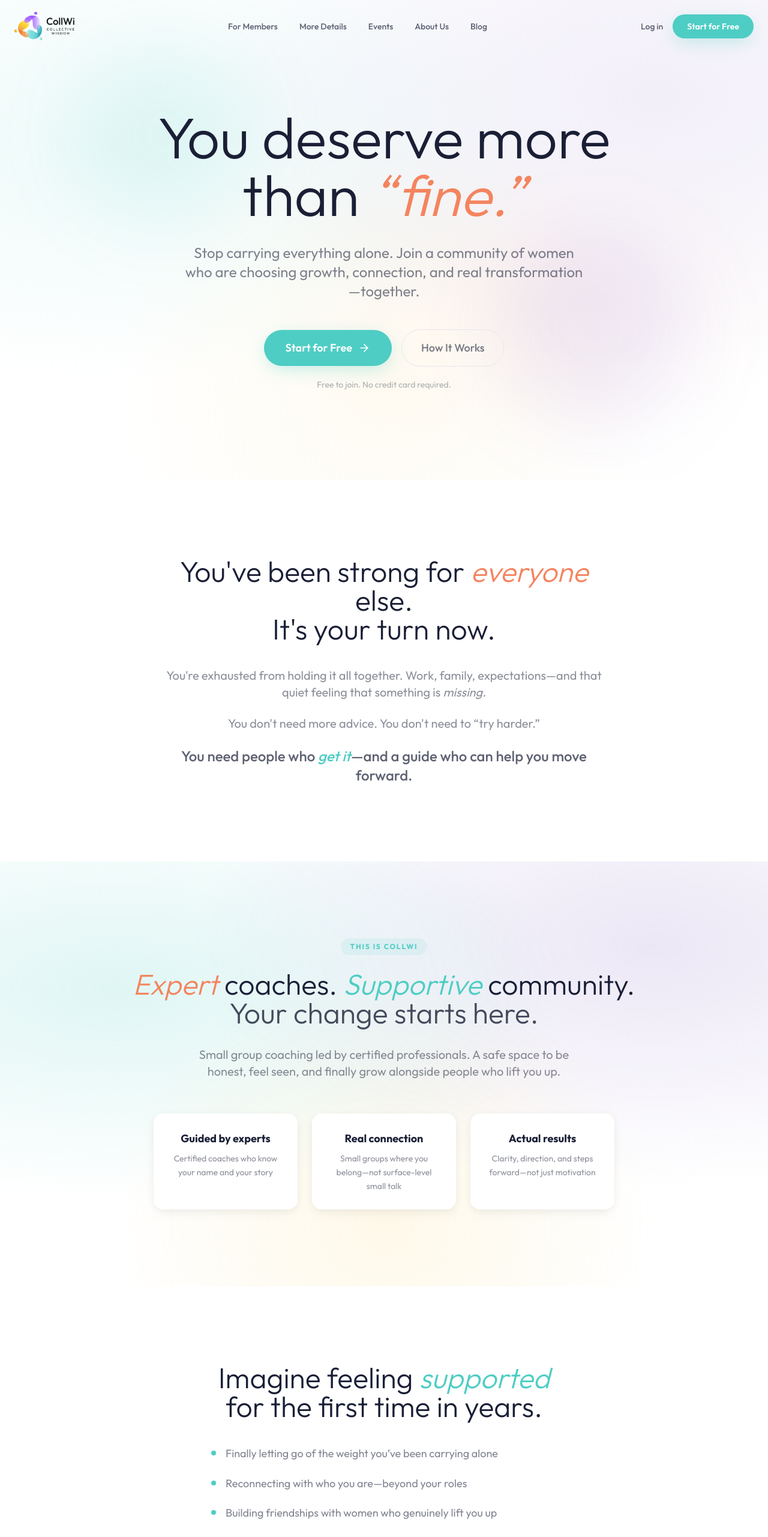
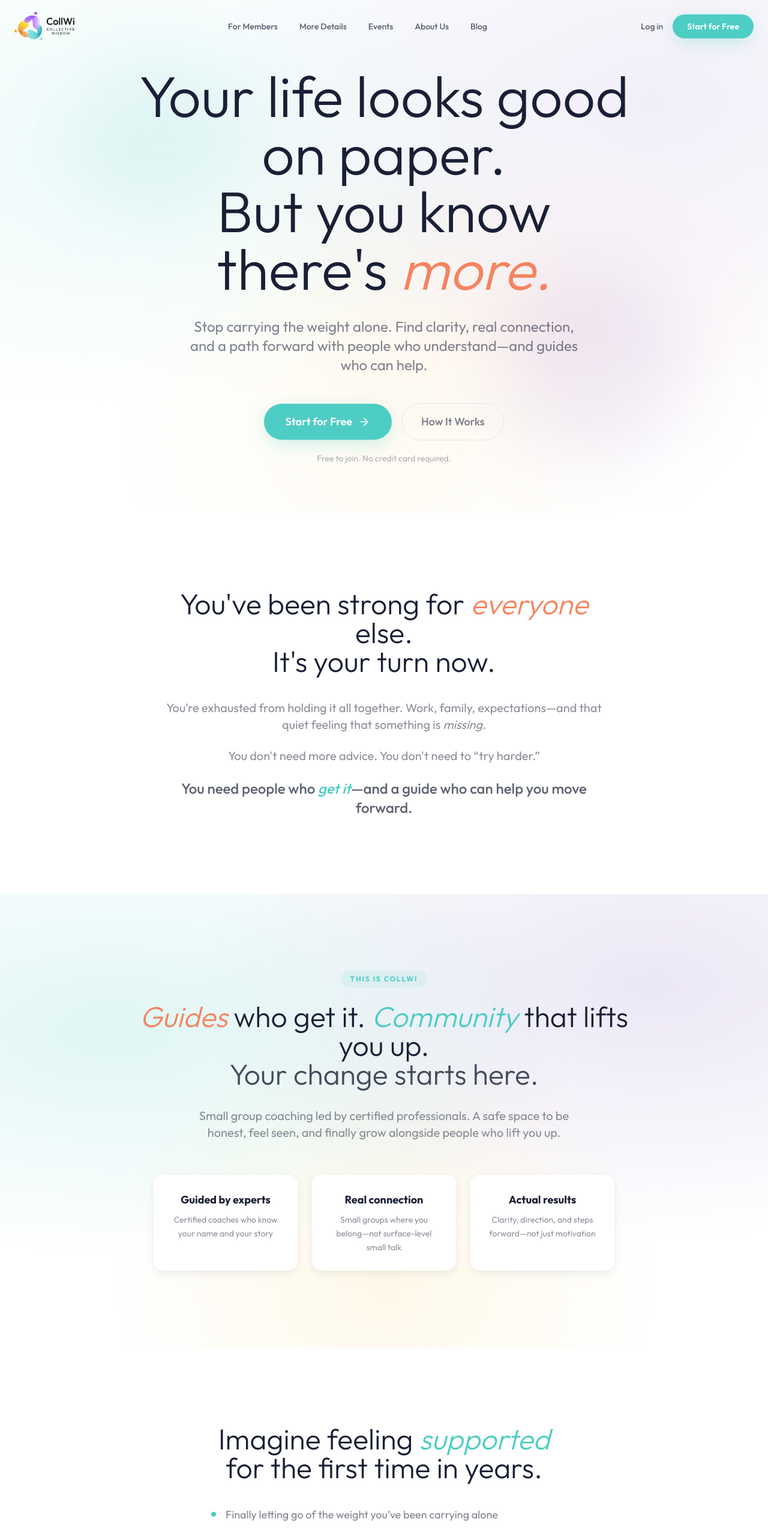
Before and after one commit to gaiaCollwi/collwi-landing, a Next.js app: page / in a window 1280 px wide. Shown: the top 2562 px of the page at 60% size. Built offline with nearby package versions, Linux system fonts and the light colour scheme.

Commit message:
Update main landing: new headline, gender-neutral language, warmer tone

```diff
--- a/app/page.js
+++ b/app/page.js
@@ -15,16 +15,15 @@ export default function HomePage() {
         <div className="relative z-10 max-w-4xl mx-auto px-6 text-center pt-28 pb-20">
           <FadeIn delay={0.15}>
             <h1 className="text-5xl sm:text-6xl md:text-7xl lg:text-8xl font-sans font-light leading-[1.05] mb-8">
-              You deserve more
+              Your life looks good on paper.
               <br />
-              than <em className="text-brand-coral italic">&ldquo;fine.&rdquo;</em>
+              But you know there&apos;s <em className="text-brand-coral italic">more.</em>
             </h1>
           </FadeIn>
 
           <FadeIn delay={0.35}>
             <p className="text-xl md:text-2xl text-brand-navy/55 max-w-2xl mx-auto mb-12 leading-relaxed">
-              Stop carrying everything alone. Join a community of women
-              who are choosing growth, connection, and real transformation&mdash;together.
+              Stop carrying the weight alone. Find clarity, real connection, and a path forward with people who understand&mdash;and guides who can help.
             </p>
           </FadeIn>
 
@@ -93,8 +92,8 @@ export default function HomePage() {
               This Is CollWi
             </span>
             <h2 className="text-3xl md:text-5xl font-sans font-light leading-tight mb-8">
-              <em className="text-brand-coral italic">Expert</em> coaches.{' '}
-              <em className="text-brand-teal italic">Supportive</em> community.
+              <em className="text-brand-coral italic">Guides</em> who get it.{' '}
+              <em className="text-brand-teal italic">Community</em> that lifts you up.
               <br />
               <span className="text-brand-navy/80">Your change starts here.</span>
             </h2>
@@ -141,7 +140,7 @@ export default function HomePage() {
               {[
                 'Finally letting go of the weight you\u2019ve been carrying alone',
                 'Reconnecting with who you are\u2014beyond your roles',
-                'Building friendships with women who genuinely lift you up',
+                'Building friendships with people who genuinely lift you up',
                 'Waking up with clarity about what comes next',
               ].map((item, i) => (
                 <FadeIn key={i} delay={0.1 + i * 0.06}>
@@ -249,7 +248,7 @@ export default function HomePage() {
           </FadeIn>
           <FadeIn delay={0.1}>
             <p className="text-xl text-white/75 mb-10 max-w-xl mx-auto">
-              Join thousands of women who stopped waiting for
+              Join people who stopped waiting for
               &ldquo;the right time&rdquo; and chose themselves.
             </p>
           </FadeIn>
```
